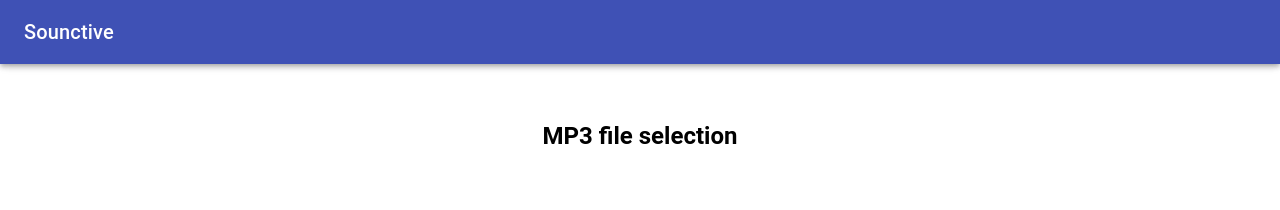
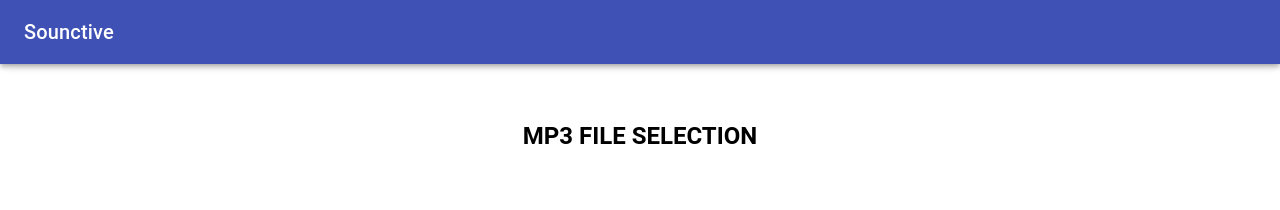
Before and after one commit to sampittko/unilj-sounctive, a React (Create React App) app: page / in a window 1280 px wide. Shown: the top 210 px of the page. Built offline with nearby package versions, Linux system fonts and the light colour scheme.

Commit message:
- ta tak asi, aj by stačilo na dnes

```diff
--- a/src/App.js
+++ b/src/App.js
@@ -5,7 +5,7 @@ import Container from './components/common/Container'
 import DownloadFile from './components/DownloadFile';
 import Modify from './components/modify/Modify';
 import React from 'react'
-import Stepper from './components/stepper/Stepper';
+import Stepper from './components/common/stepper/Stepper';
 
 const App = () => {
   const [activeStep, setActiveStep] = React.useState(0);
--- a/src/components/common/ActiveStepText.js
+++ b/src/components/common/ActiveStepText.js
@@ -12,6 +12,7 @@ const useStyles = makeStyles({
     left: 0,
     right: 0,
     fontWeight: 'bolder',
+    textTransform: 'uppercase',
     ...horizontalCenteringProps
   }
 });
@@ -25,6 +26,7 @@ const ActiveStepText = props => {
       case 1: return "Modification selection";
       case 2: return "Song modification";
       case 3: return "Download";
+      default: return "Unknown";
     }
   }
 
--- a/src/components/stepper/StepLabelOptional.js
+++ b/src/components/common/stepper/StepLabelOptional.js
@@ -2,7 +2,7 @@ import { Divider, Typography } from '@material-ui/core';
 
 import PropTypes from 'prop-types';
 import React from 'react';
-import { getLabelFromValue } from '../../utils/chooseModificationUtils';
+import { getLabelFromValue } from '../../../utils/chooseModificationUtils';
 import { makeStyles } from '@material-ui/styles';
 
 const getDefaultText = () =>
@@ -34,6 +34,7 @@ const StepLabelOptional = props => {
         case 1: return getLabelFromValue(props.modification);
         case 2: return "Modification performed";
         case 3: return "Song downloaded";
+        default: return "Unknown";
       }
     }
     else {
--- a/src/components/stepper/Stepper.js
+++ b/src/components/common/stepper/Stepper.js
@@ -3,7 +3,7 @@ import { Paper, Step, StepLabel, Stepper } from '@material-ui/core';
 import PropTypes from 'prop-types';
 import React from 'react';
 import StepLabelOptional from './StepLabelOptional';
-import { horizontalCenteringProps } from '../../commonStyles';
+import { horizontalCenteringProps } from '../../../commonStyles';
 import { makeStyles } from '@material-ui/styles';
 
 const useStyles = makeStyles({
@@ -27,7 +27,7 @@ const StepperComponent = props => {
   const classes = useStyles();
   const steps = getSteps();
   return (
-    <Paper elevation={2} className={classes.wrapper}>
+    <Paper elevation={4} className={classes.wrapper}>
       <Stepper
         alternativeLabel
         activeStep={props.activeStep}
```
